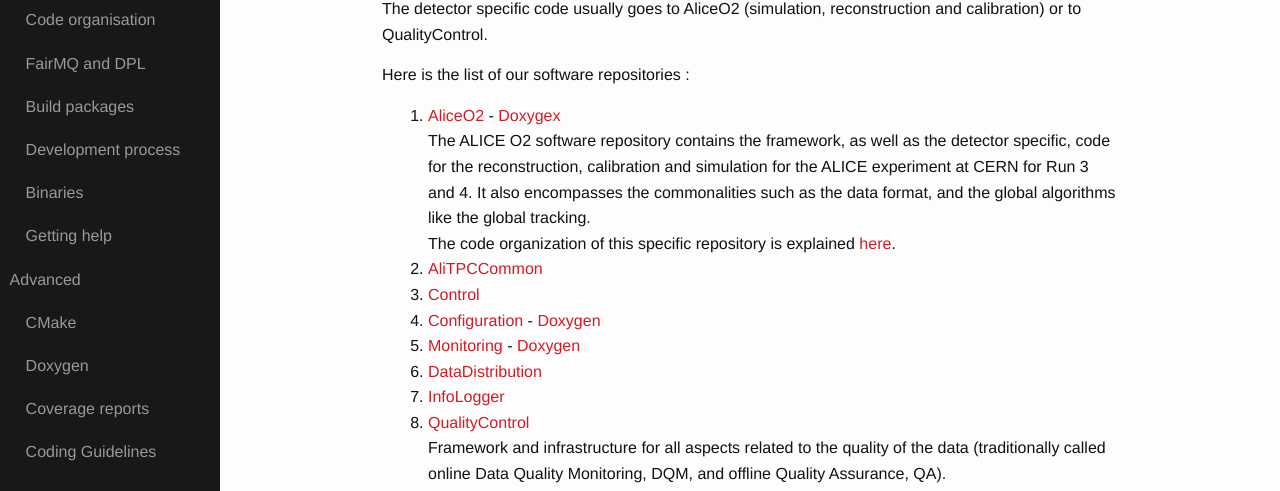
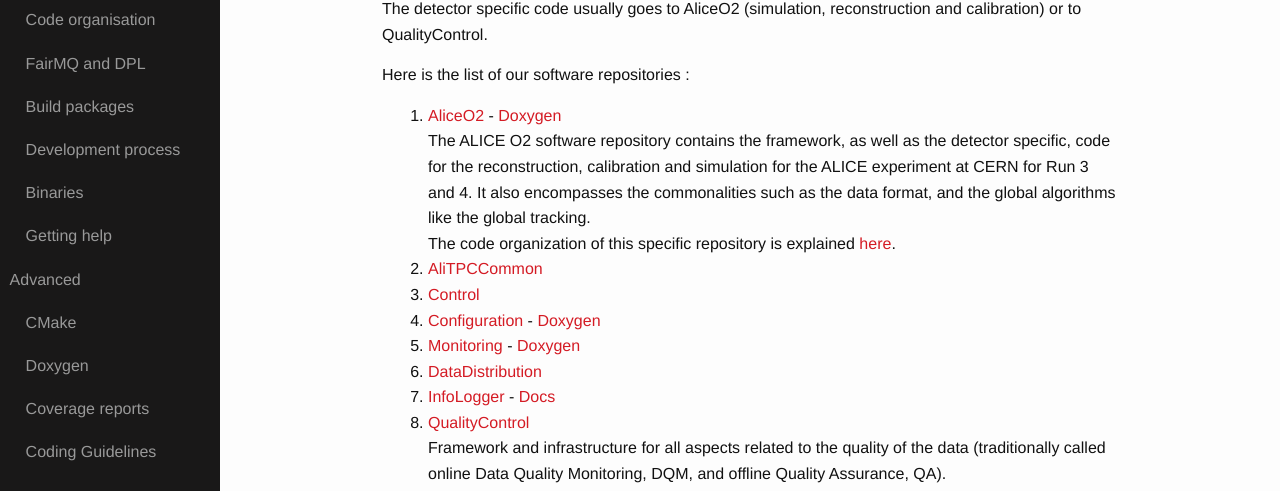
Before and after one commit to AliceO2Group/AliceO2Group.github.io, a Jekyll site: the page built from quickstart/organisation.markdown, in a window 1280 px wide. Shown: the part 281-772 px from the top of the page. Built offline with Jekyll 4.4.1, drawn with Linux system fonts in a browser that asks for light colours.

Commit message:
Add InfoLogger

```diff
--- a/quickstart/organisation.markdown
+++ b/quickstart/organisation.markdown
@@ -11,7 +11,7 @@ The detector specific code usually goes to AliceO2 (simulation, reconstruction a
 
 Here is the list of our software repositories :
 
-1. [AliceO2](https://github.com/AliceO2Group/AliceO2) - [Doxygex](https://aliceo2group.github.io/AliceO2/) <br/>
+1. [AliceO2](https://github.com/AliceO2Group/AliceO2) - [Doxygen](https://aliceo2group.github.io/AliceO2/) <br/>
 The ALICE O2 software repository contains the framework, as well as the detector specific, code for the reconstruction, calibration and simulation for the ALICE experiment at CERN for Run 3 and 4. It also encompasses the commonalities such as the data format, and the global algorithms like the global tracking. <br/>
 The code organization of this specific repository is explained [here](https://github.com/AliceO2Group/AliceO2/blob/dev/doc/CodeOrganization.md).
 1. [AliTPCCommon](https://github.com/AliceO2Group/AliTPCCommon)
@@ -19,7 +19,7 @@ The code organization of this specific repository is explained [here](https://gi
 1. [Configuration](https://github.com/AliceO2Group/Configuration) - [Doxygen](https://aliceo2group.github.io/Configuration/)
 1. [Monitoring](https://github.com/AliceO2Group/Monitoring) - [Doxygen](https://aliceo2group.github.io/Monitoring/)
 1. [DataDistribution](https://github.com/AliceO2Group/DataDistribution)
-1. [InfoLogger](https://github.com/AliceO2Group/InfoLogger)
+1. [InfoLogger](https://github.com/AliceO2Group/InfoLogger) - [Docs](https://github.com/AliceO2Group/InfoLogger/blob/master/doc/README.md)
 1. [QualityControl](https://github.com/AliceO2Group/QualityControl)<br/>
 Framework and infrastructure for all aspects related to the quality of the data (traditionally called online Data Quality Monitoring, DQM, and offline Quality Assurance, QA).
 1. [Readout](https://github.com/AliceO2Group/Readout)
```
